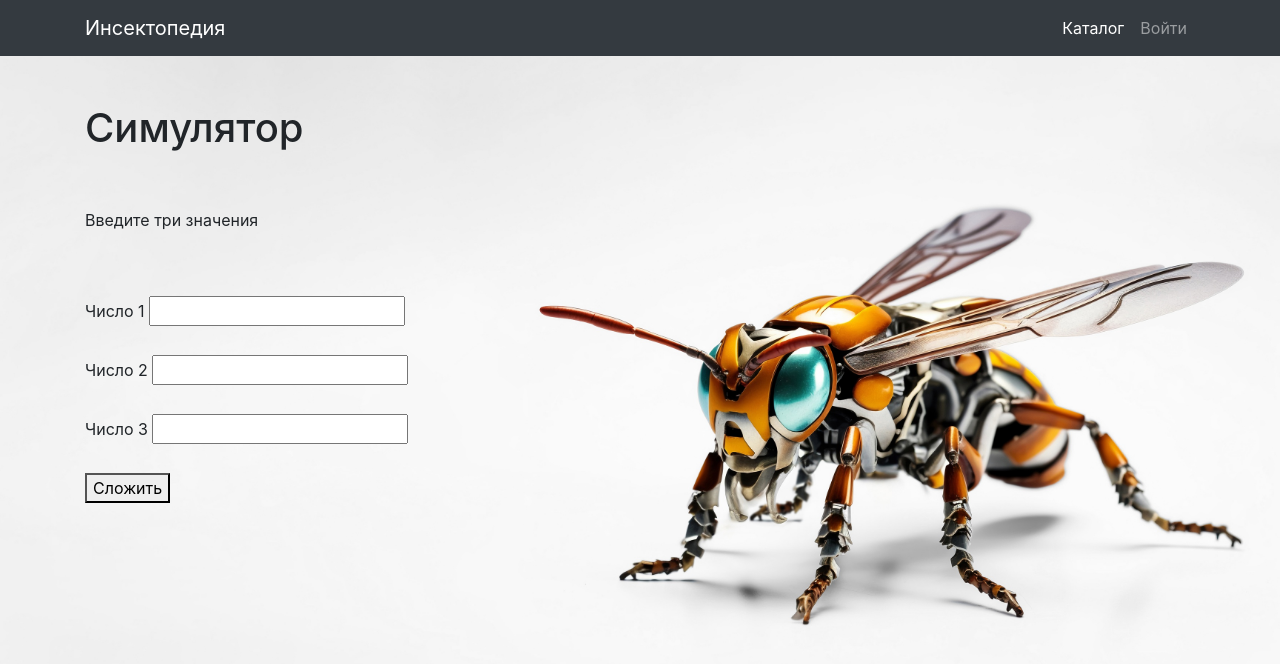
After one commit to ypary/cyclo, a Django app: page /new_simulator/ in a window 1280 px wide. The commit adds this page. Shown: the top 664 px of the page. Run offline with Django 5.2, Linux system fonts and the light colour scheme; some libraries are stand-ins or nearby versions.

Commit message:
Шаблон симулятора с формой

```diff
--- a/animals/templates/animals/index.html
+++ b/animals/templates/animals/index.html
@@ -31,6 +31,11 @@
                             Блиц-вопрос
                         </a>
                     </button>
+                    <button id="start-purchase-btn" type="button" class="btn btn-lg">
+                        <a id="start-purchase-link" href="{% url 'new_simulator' %}">
+                            Тест
+                        </a>
+                    </button>
                 </div>
             </div>
         </div>
--- /dev/null
+++ b/animals/templates/animals/new_simulater.html
@@ -0,0 +1,44 @@
+{% extends 'animals/base.html' %}
+{% load static %}
+
+{% block css %}
+	<link rel="stylesheet" href="{% static 'vendor/css/index.css' %}">
+    <link rel="stylesheet" href="{% static 'vendor/css/animals.css' %}">
+{% endblock %}
+
+{% block content %}
+    <section>
+        <div class="container">
+            <div class="row">
+                <div class="col-lg-6">
+                    <h1 class="mt-5">Симулятор</h1>
+                    <br><br>
+                    <p>
+                        Введите три значения
+                    </p>
+                        <br><br>
+                    <form method="post">
+                        {% csrf_token %}
+                        <label for="n1">Число 1</label>
+                        <input type="text" id="n1" name="n1">
+                        <br><br>
+                        <label for="n2">Число 2</label>
+                        <input type="text" id="n2" name="n2">
+                        <br><br>
+                        <label for="n3">Число 3</label>
+                        <input type="text" id="n3" name="n3">
+                        <br><br>
+                        <button type="submit">Сложить</button>
+                    </form>
+                    {% if result %}
+                        <h2>Результат: {{ result }}</h2>
+                    {% endif %}
+
+                </div>
+            </div>
+        </div>
+    </section>
+
+    <script>
+</script>
+{% endblock %}
--- a/animals/views.py
+++ b/animals/views.py
@@ -49,3 +49,20 @@ def login(request):
         'username': 'Alice'
     }
     return render(request, 'animals/login.html', context)
+
+def new_simulator(request):
+    context = {
+        'title': 'Страница входа',
+        'username': 'Alice'
+    }
+    result = None
+    if request.method == 'POST':
+        try:
+            n1 = float(request.POST['n1'])
+            n2 = float(request.POST['n2'])
+            n3 = float(request.POST['n3'])
+            result = n1 + n2 + n3
+        except ValueError:
+            result = 'F'
+        context['result'] = int(result)
+    return render(request, 'animals/new_simulater.html', context)
--- a/cyclo/urls.py
+++ b/cyclo/urls.py
@@ -20,7 +20,7 @@ from django.conf.urls.static import static
 from django.conf import settings
 
 
-from animals.views import index, animals, search, simulator, login
+from animals.views import index, animals, search, simulator, login, new_simulator
 
 urlpatterns = [
     path('admin/', admin.site.urls),
@@ -30,6 +30,7 @@ urlpatterns = [
     path('simulator/', simulator, name='simulator'),
     path('login/', login, name='login'),
     path('users/', include('users.urls', namespace='users')),
+    path('new_simulator/', new_simulator, name='new_simulator'),
 ]
 
 if settings.DEBUG == True:
```
